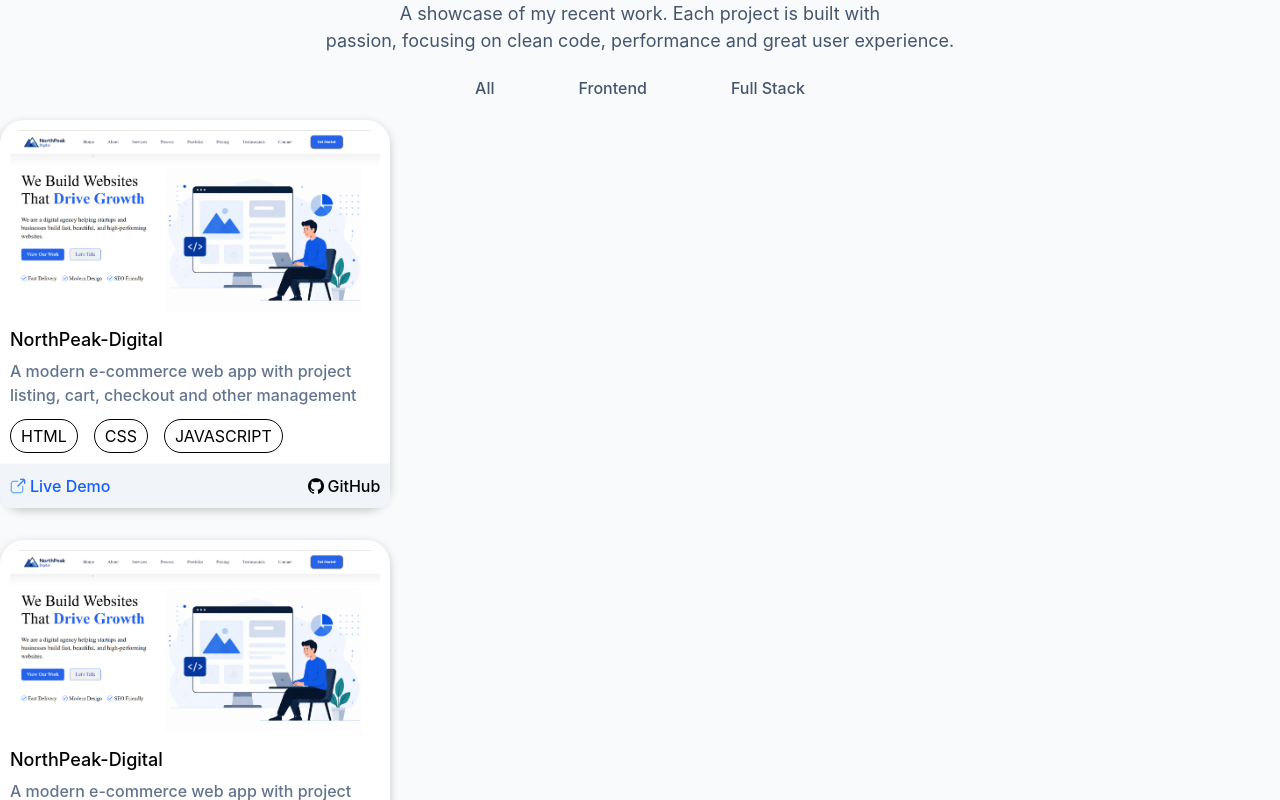
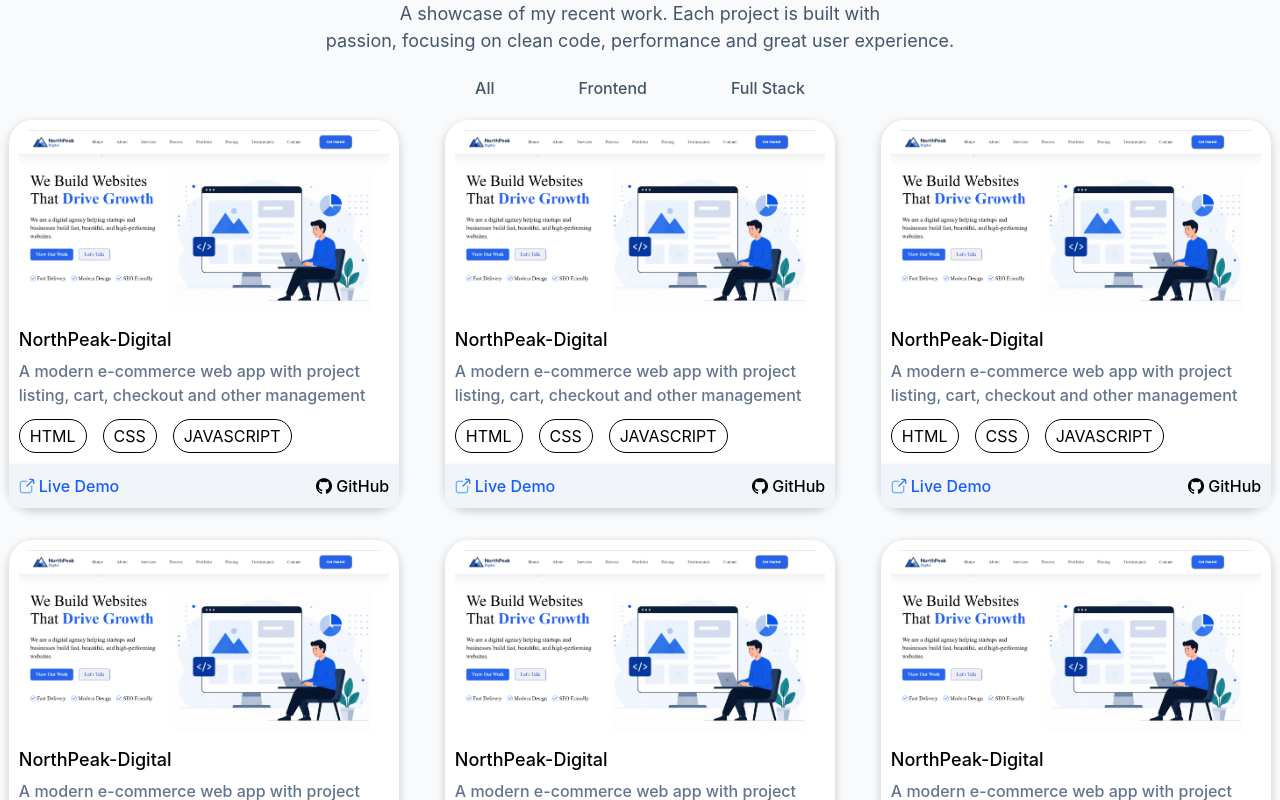
Before and after one commit to karanhub003/Portfoilo, a React (Vite) app: page / in a window 1280 px wide. Shown: the part 2880-3680 px from the top of the page. Built offline with nearby package versions, Linux system fonts and the light colour scheme.

Commit message:
small bug in the project wrapper container has been fixed up

```diff
--- a/src/components/Projects.jsx
+++ b/src/components/Projects.jsx
@@ -26,7 +26,7 @@ export default function Projects() {
           <div className="py-1.5 px-2.5  hover:underline decoration-blue-500 font-medium  mb-3.5 active:bg-blue-500 active:text-white">Frontend</div>
           <div className="py-1.5 px-2.5  hover:underline decoration-blue-500 font-medium  mb-3.5 active:bg-blue-500 active:text-white">Full Stack</div>
         </div>
-        <div className="projectsWrappersContainer flex flex-col  sm:flex-wrap justify-center 1xl:justify-around xl:justify-around  gap-7 gap-y-8 ">
+        <div className="projectsWrappersContainer flex flex-col   sm:flex-wrap  sm:flex-row justify-center 1xl:justify-around xl:justify-around  gap-7 gap-y-8 ">
           {projects.map((project) => (
             <ProjectsCard key={project.id} project={project} />
           ))}
```
